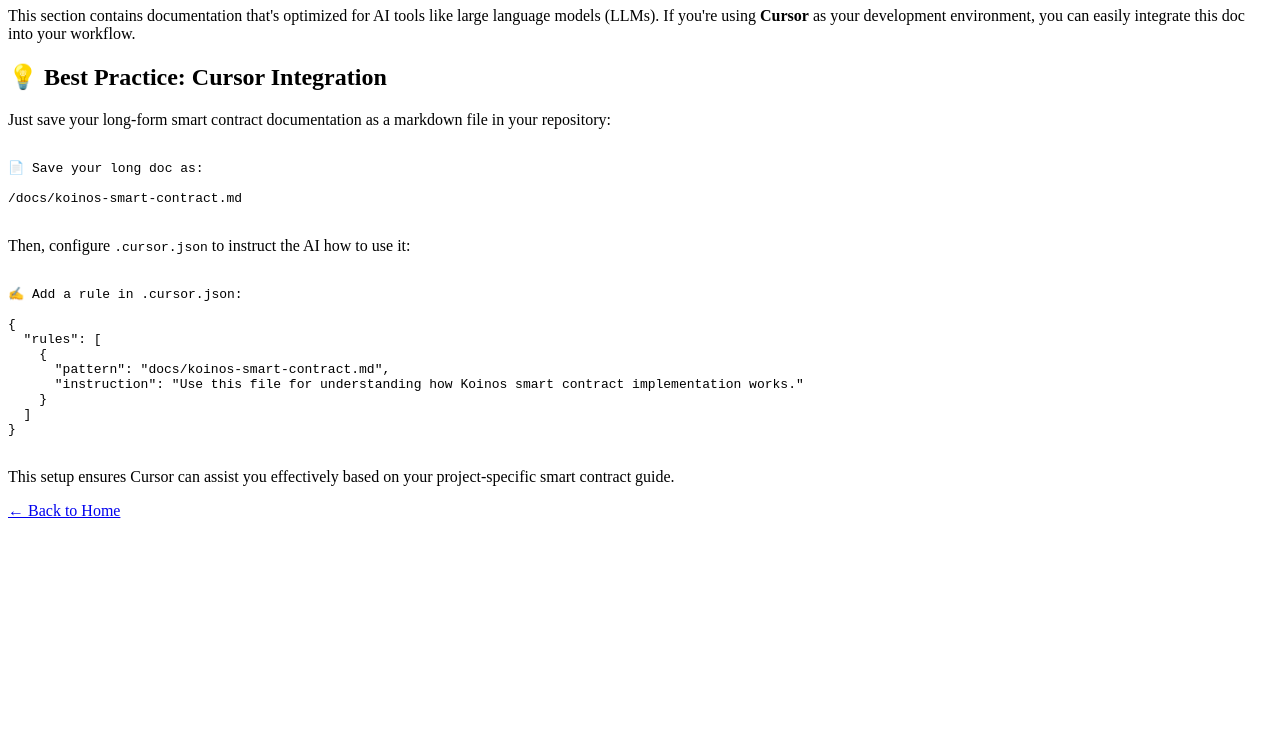
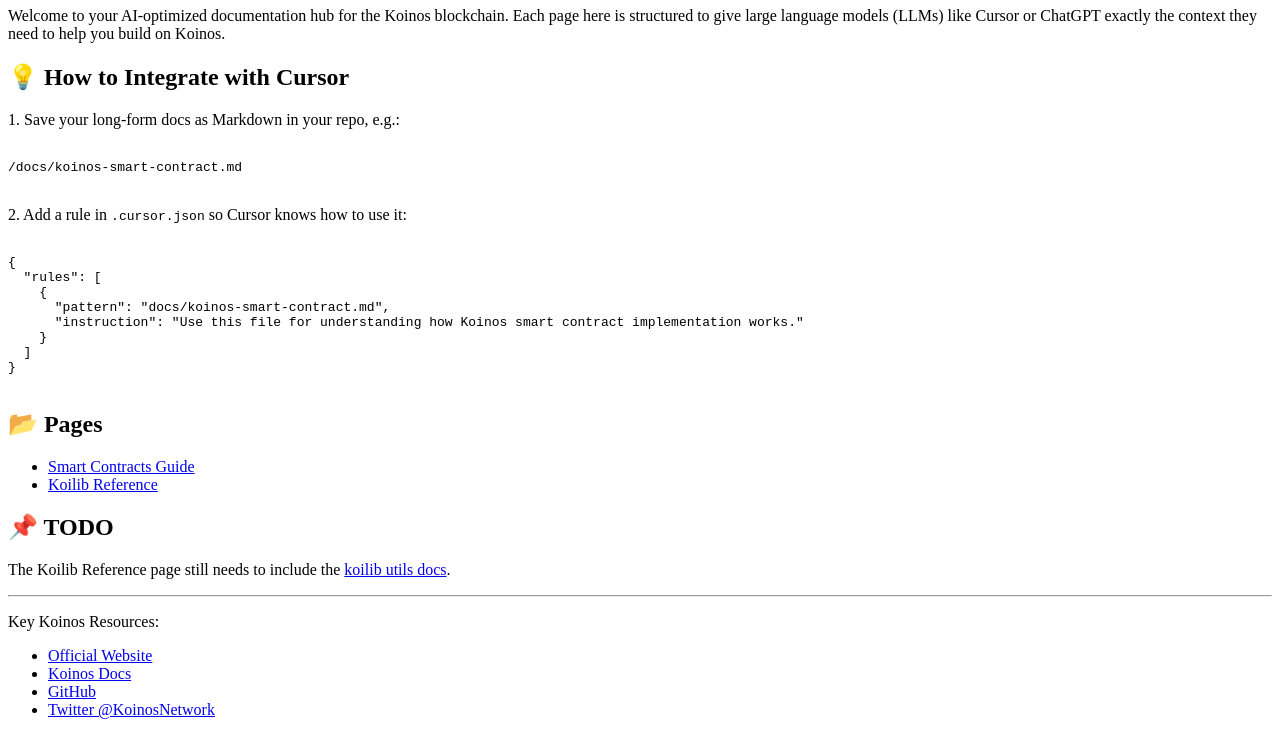
Before and after one commit to interfecto/LLMKoinosInput, a plain HTML site: page index.html in a window 1280 px wide. Shown: the part 73-808 px from the top of the page. Drawn offline with Linux system fonts and the light colour scheme.

Commit message:
Update index.html

```diff
--- a/index.html
+++ b/index.html
@@ -2,32 +2,28 @@
 <html lang="en">
 <head>
   <meta charset="UTF-8">
-  <title>Smart Contracts</title>
+  <title>LLM Docs for Koinos Blockchain</title>
 </head>
 <body>
-  <h1>Koinos Smart Contracts</h1>
+  <h1>LLM Docs for Koinos Blockchain</h1>
 
   <p>
-    This section contains documentation that's optimized for AI tools like large language models (LLMs).
-    If you're using <strong>Cursor</strong> as your development environment, you can easily integrate this
-    doc into your workflow.
+    Welcome to your AI‑optimized documentation hub for the Koinos blockchain. Each page here is structured
+    to give large language models (LLMs) like Cursor or ChatGPT exactly the
+    context they need to help you build on Koinos.
   </p>
 
-  <h2>💡 Best Practice: Cursor Integration</h2>
-
-  <p>Just save your long-form smart contract documentation as a markdown file in your repository:</p>
-
+  <h2>💡 How to Integrate with Cursor</h2>
+  <p>
+    1. Save your long‑form docs as Markdown in your repo, e.g.:
+  </p>
   <pre><code class="language-bash">
-📄 Save your long doc as:
-
 /docs/koinos-smart-contract.md
   </code></pre>
-
-  <p>Then, configure <code>.cursor.json</code> to instruct the AI how to use it:</p>
-
+  <p>
+    2. Add a rule in <code>.cursor.json</code> so Cursor knows how to use it:
+  </p>
   <pre><code class="language-json">
-✍️ Add a rule in .cursor.json:
-
 {
   "rules": [
     {
@@ -38,8 +34,28 @@
 }
   </code></pre>
 
-  <p>This setup ensures Cursor can assist you effectively based on your project-specific smart contract guide.</p>
+  <h2>📂 Pages</h2>
+  <ul>
+    <li><a href="SmartContracts.html">Smart Contracts Guide</a></li>
+    <li><a href="koilib.html">Koilib Reference</a></li>
+  </ul>
 
-  <a href="index.html">← Back to Home</a>
+  <h2>📌 TODO</h2>
+  <p>
+    The Koilib Reference page still needs to include the
+    <a href="https://joticajulian.github.io/koilib/modules/utils.html" target="_blank">
+    koilib utils docs</a>.
+  </p>
+
+  <footer>
+    <hr>
+    <p>Key Koinos Resources:</p>
+    <ul>
+      <li><a href="https://koinos.io" target="_blank">Official Website</a></li>
+      <li><a href="https://docs.koinos.io" target="_blank">Koinos Docs</a></li>
+      <li><a href="https://github.com/koinos" target="_blank">GitHub</a></li>
+      <li><a href="https://twitter.com/KoinosNetwork" target="_blank">Twitter @KoinosNetwork</a></li>
+    </ul>
+  </footer>
 </body>
 </html>
```
